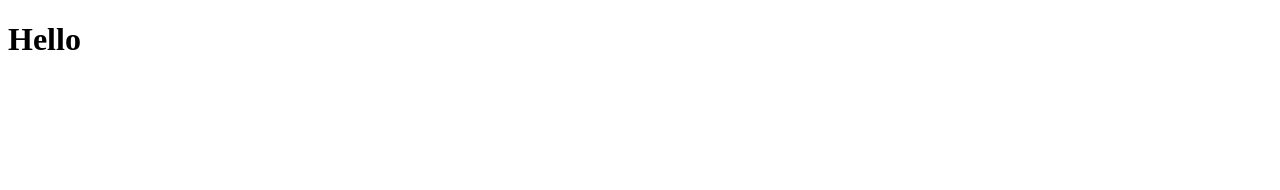
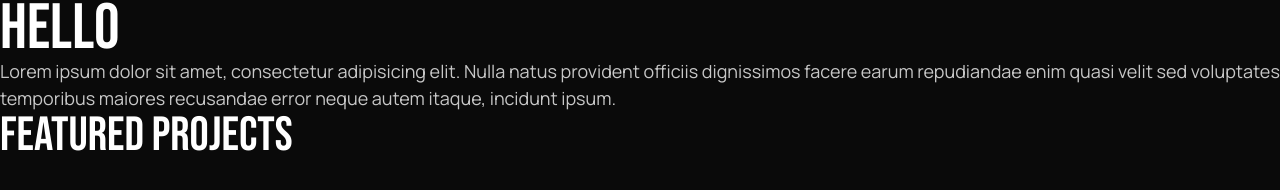
Before and after one commit to silvestr3/silvestr3.github.io, a plain HTML site: page index.html in a window 1280 px wide. Drawn offline with Linux system fonts and the light colour scheme.

Commit message:
setup global styles and icons

```diff
--- a/index.html
+++ b/index.html
@@ -2,13 +2,27 @@
 <html lang="en">
 
 <head>
+    <link rel="preconnect" href="https://fonts.googleapis.com">
+    <link rel="preconnect" href="https://fonts.gstatic.com" crossorigin>
+
     <meta charset="UTF-8">
     <meta name="viewport" content="width=device-width, initial-scale=1.0">
+    <link rel="stylesheet" href="styles/index.css">
     <title>Silvestre</title>
+
+    <link href="https://fonts.googleapis.com/css2?family=Bebas+Neue&family=Manrope:wght@200..800&display=swap"
+        rel="stylesheet">
 </head>
 
 <body>
     <h1>Hello </h1>
+    <p>
+        Lorem ipsum dolor sit amet, consectetur adipisicing elit. Nulla natus provident officiis dignissimos facere
+        earum repudiandae enim quasi velit sed voluptates temporibus maiores recusandae error neque autem itaque,
+        incidunt ipsum.
+    </p>
+
+    <h2>featured projects</h2>
 </body>
 
 </html>
--- /dev/null
+++ b/styles/global.css
@@ -0,0 +1,50 @@
+*,
+*::before,
+*::after {
+    margin: 0;
+    padding: 0;
+    box-sizing: border-box;
+}
+
+:root {
+    --bg-primary: #0A0A0A;
+    --bg-secondary: #1A1A1A;
+    --font-color-primary: #FFFFFF;
+    --font-color-secondary: #C7C7C7;
+    --action: #D3E97A;
+
+    --ff-base: "Manrope", sans-serif;
+    --ff-title: "Bebas Neue", sans-serif;
+
+    --fs-sm: 1.125rem;
+    --fs-base: 2rem;
+    --fs-lg: 3rem;
+    --fs-xl: 4rem;
+}
+
+body {
+    background-color: var(--bg-primary);
+    color: var(--font-color-secondary);
+    font: 400 var(--fs-sm)/1.5 var(--ff-base);
+}
+
+h1, h2, h3, h4 {
+    color: var(--font-color-primary);
+}
+
+h1 {
+    font: 500 var(--fs-xl)/.9 var(--ff-title);
+}
+
+h2 {
+    font: 500 var(--fs-lg)/1 var(--ff-title);;
+}
+
+h3 {
+    font: 500 var(--fs-base)/1.4 var(--ff-title);;
+}
+
+a {
+    color: inherit;
+    text-decoration: none;
+}
--- /dev/null
+++ b/styles/index.css
@@ -0,0 +1 @@
+@import url(global.css);
```
Also changed, not shown: assets/icons/contact.svg (added), assets/icons/github.svg (added), assets/icons/linkedin.svg (added), assets/img/me.jpg (added).
